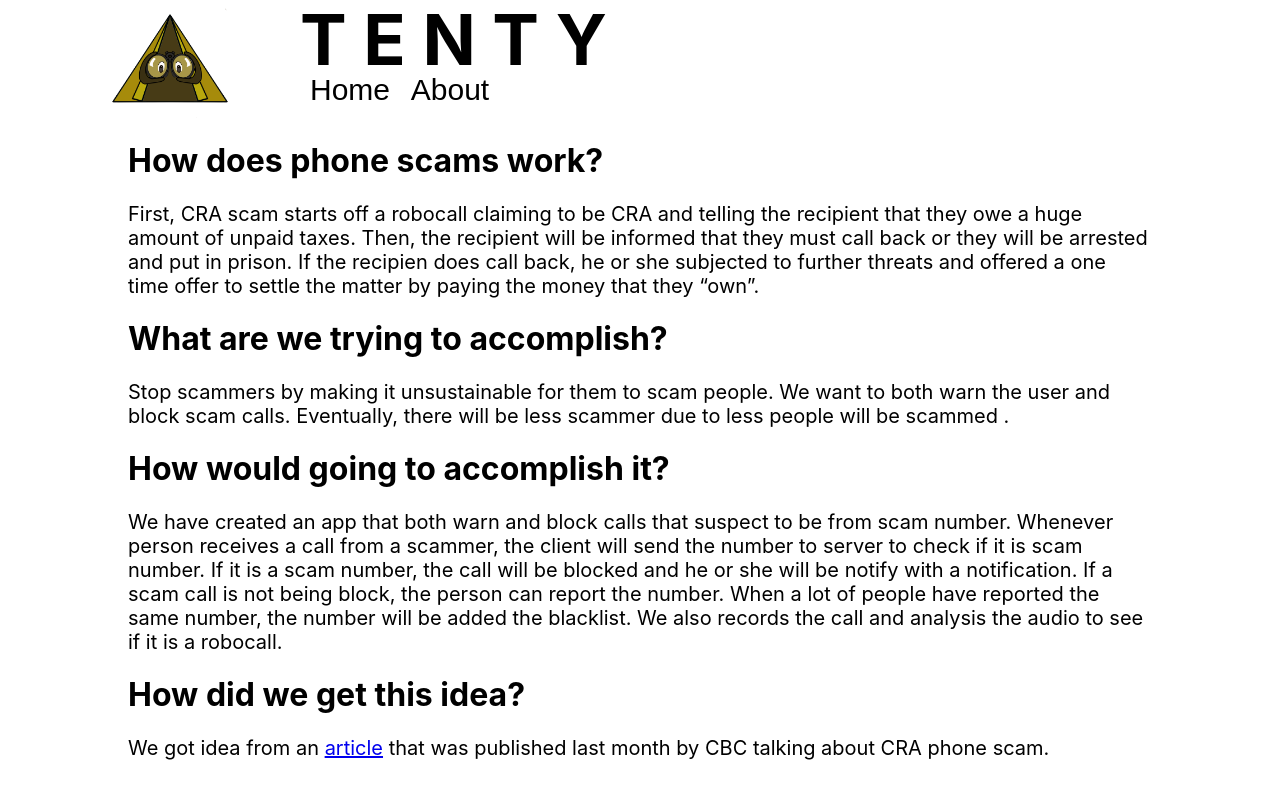
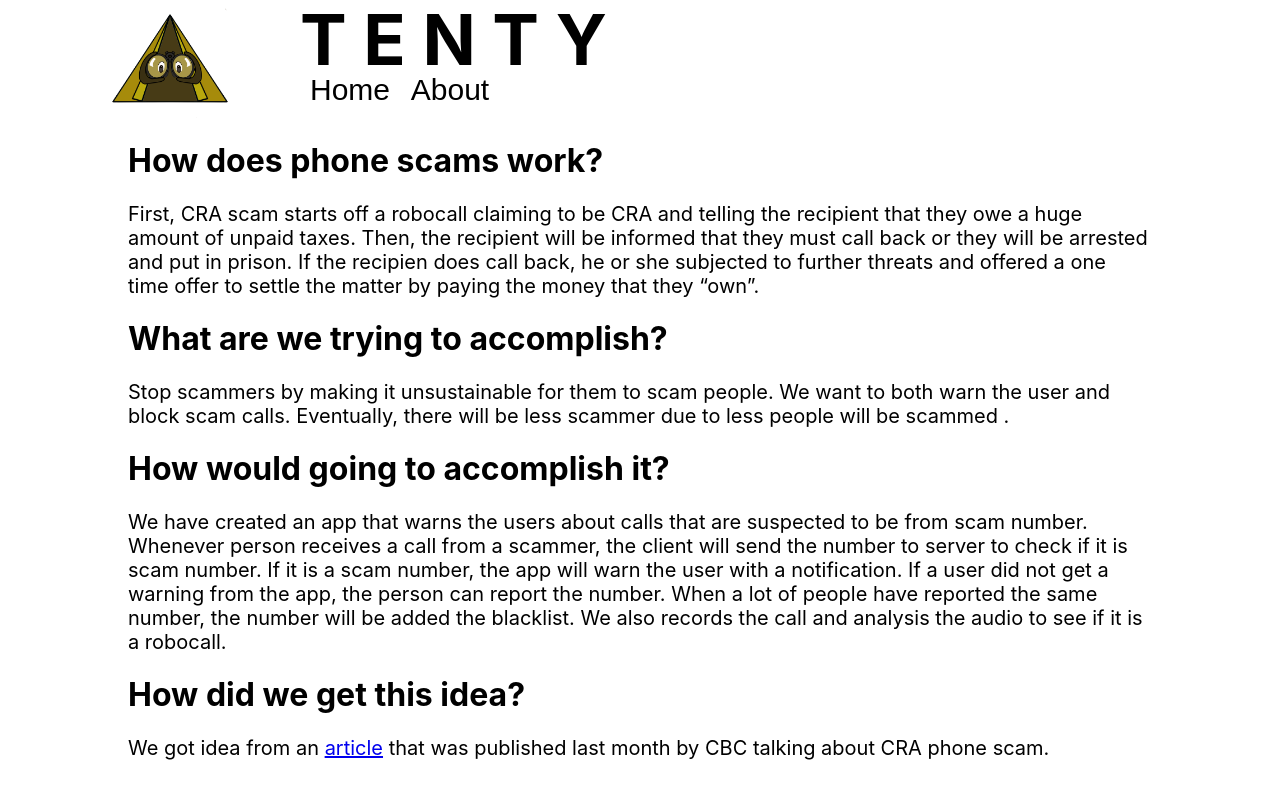
Before and after one commit to CyaTmrw/Tenty, a React (Create React App) app: page /about in a window 1280 px wide. Shown: the top 798 px of the page. Built offline with nearby package versions, Linux system fonts and the light colour scheme.

Commit message:
better about page

```diff
--- a/src/About.js
+++ b/src/About.js
@@ -22,10 +22,10 @@ class About extends Component {
                 </p>
                 <h1>How would going to accomplish it?</h1>
                 <p>
-                    We have created an app that both warn and block calls that suspect to be from scam number.
+                    We have created an app that warns the users about calls that are suspected to be from scam number.
                     Whenever person receives a call from a scammer, the client will send the number to server to check if it is scam number.
-                    If it is a scam number, the call will be blocked and he or she will be notify with a notification.
-                    If a scam call is not being block, the person can report the number.
+                    If it is a scam number, the app will warn the user with a notification.
+                    If a user did not get a warning from the app, the person can report the number.
                     When a lot of people have reported the same number, the number will be added the blacklist.
                     We also records the call and analysis the audio to see if it is a robocall.
                 </p>
```
